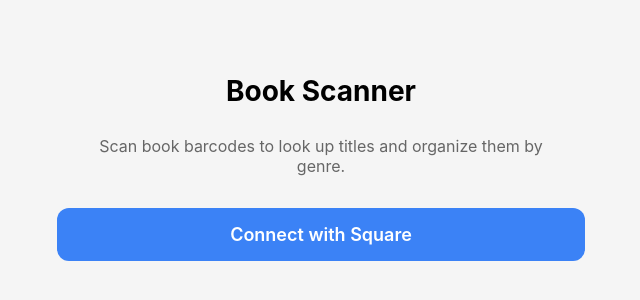
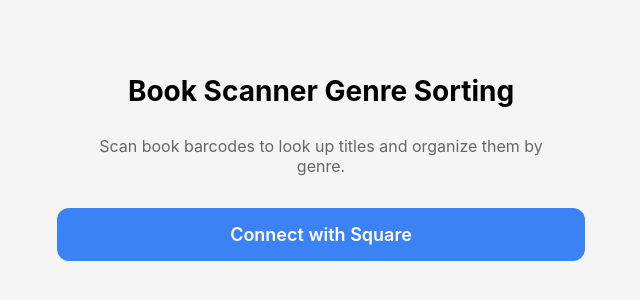
Before and after one commit to emilydidthis/book-scanner-genre-sorting, a Next.js app: page / in a window 1280 px wide. Shown: the part 258-558 px from the top of the page, without its empty margins (319-959 px from the left). Built offline with nearby package versions, Linux system fonts and the light colour scheme.

Commit message:
Rename to Book Scanner Genre Sorting

```diff
--- a/app/layout.tsx
+++ b/app/layout.tsx
@@ -8,7 +8,7 @@
 };
 
 export const metadata: Metadata = {
-  title: "Book Scanner",
+  title: "Book Scanner Genre Sorting",
   description: "Scan books and organize them by genre",
 };
 
--- a/app/page.tsx
+++ b/app/page.tsx
@@ -1,7 +1,7 @@
 export default function HomePage() {
   return (
     <div style={styles.container}>
-      <h1 style={styles.title}>Book Scanner</h1>
+      <h1 style={styles.title}>Book Scanner Genre Sorting</h1>
       <p style={styles.subtitle}>
         Scan book barcodes to look up titles and organize them by genre.
       </p>
```
